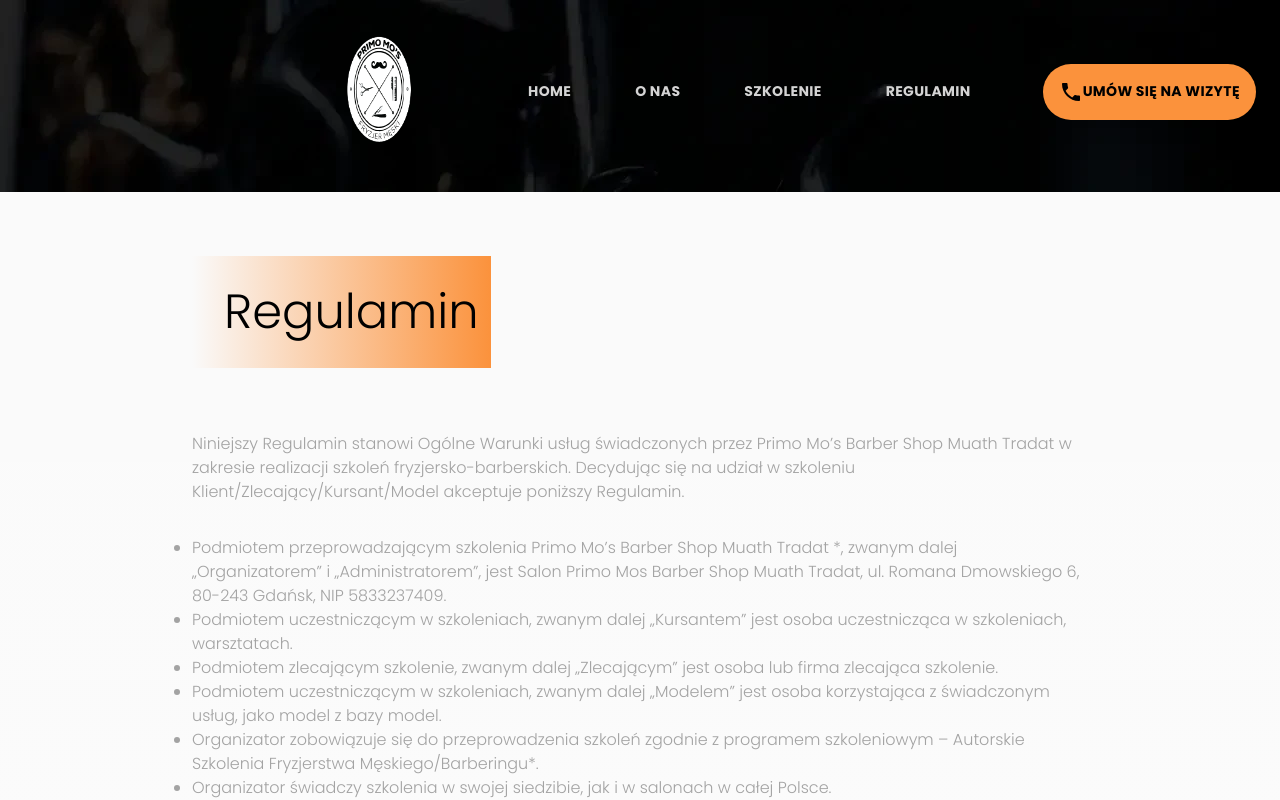
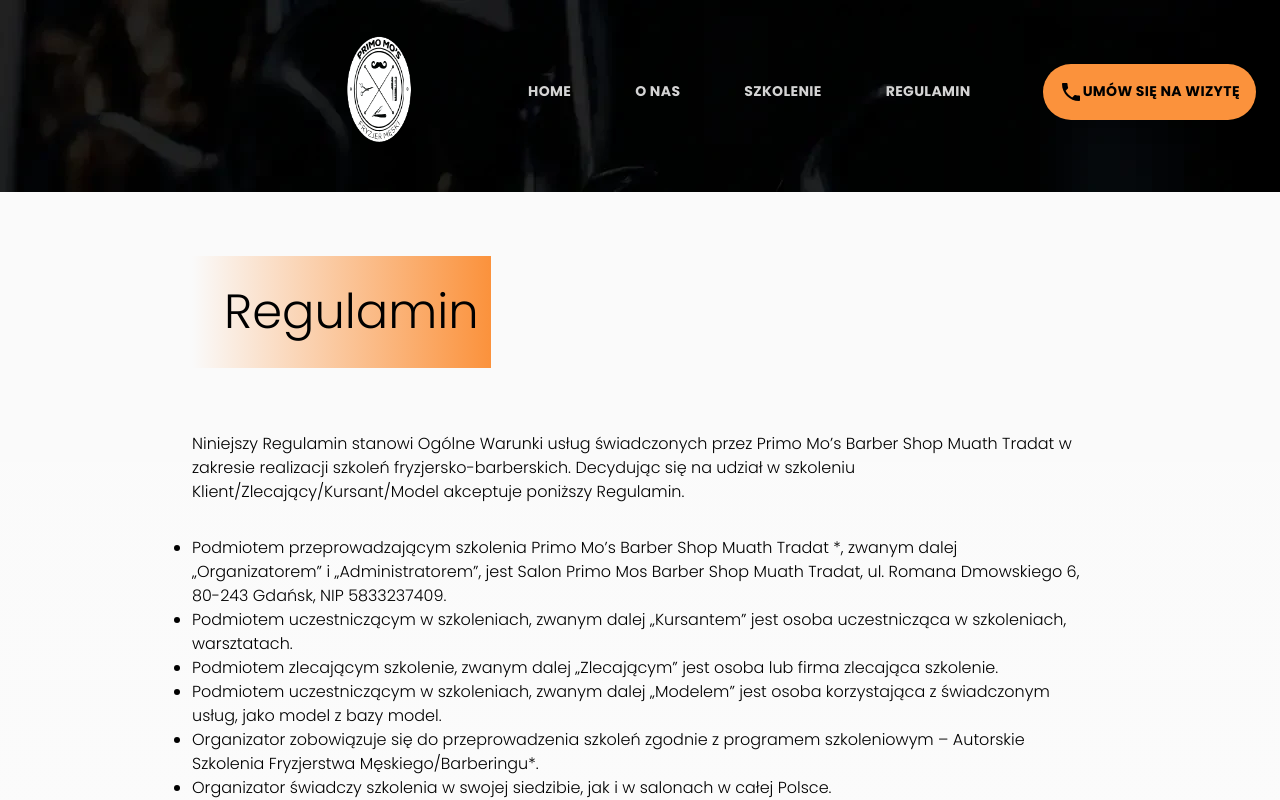
Before and after one commit to franckyi/primomos, a Next.js app in the folder frontend/: page /regulamin in a window 1280 px wide. Shown: the top 800 px of the page. Built offline with nearby package versions, Linux system fonts and the light colour scheme.

Commit message:
fix text color on light mode

```diff
--- a/frontend/app/regulamin/page.tsx
+++ b/frontend/app/regulamin/page.tsx
@@ -2,7 +2,7 @@
 
 function Regulamin() {
   return (
-    <section className="mx-8 lg:mx-24 2xl:mx-80 lg:px-24 pb-24 text-neutral-400">
+    <section className="mx-8 lg:mx-24 2xl:mx-80 lg:px-24 pb-24 dark:text-neutral-400">
       <h2
         id="szkolenie"
         className="p-8 pl-8 lg:my-16 lg:w-1/3 text-3xl lg:text-5xl mr-auto bg-gradient-to-r from-neutral-50 dark:from-black to-orange-400 dark:to-orange-400 text-black dark:text-white text-center"
```
